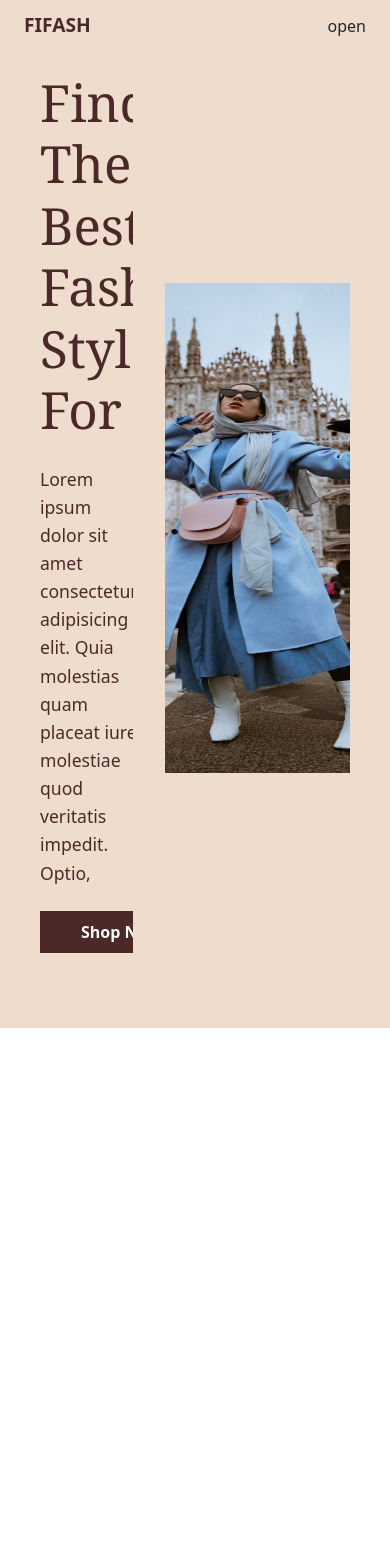
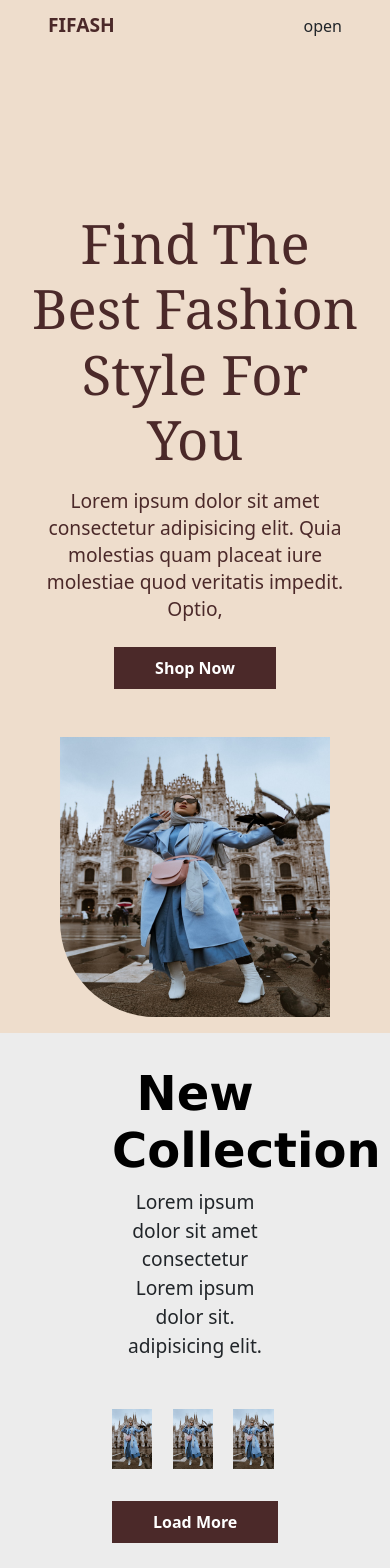
Before and after one commit to Walexz01/FiFash, a React (Vite) app: page / in a window 390 px wide. Shown: the top 1568 px of the page. Before the commit the page ends 1028 px from the top, so only its background shows below. Built offline with nearby package versions, Linux system fonts and the light colour scheme.

Commit message:
completed the new collection section

```diff
--- a/src/App.tsx
+++ b/src/App.tsx
@@ -1,11 +1,27 @@
 import Hero from "./components/Hero";
 import NavBar from "./components/NavBar";
+import image from "./assets/photo-1539109136881-3be0616acf4b.jpeg";
 
 function App() {
   return (
     <div className="app">
       <NavBar />
       <Hero />
+      <div className="new_collection">
+        <div className="heading">
+          <h2>New Collection</h2>
+          <p>
+            Lorem ipsum dolor sit amet consectetur Lorem ipsum dolor sit.
+            adipisicing elit.
+          </p>
+        </div>
+        <div className="img__grid">
+          <img src={image} alt="" />
+          <img src={image} alt="" />
+          <img src={image} alt="" />
+        </div>
+        <button className="action-btn loadmore">Load More</button>
+      </div>
     </div>
   );
 }
--- a/src/index.css
+++ b/src/index.css
@@ -2,25 +2,26 @@
     margin: 0;
     padding: 0;
     box-sizing: border-box;
-    overflow: hidden;
     scroll-behavior: smooth;
 }
 .app{
-    padding: 1rem 7rem;
-    background-color: #EEDDCC;
+    padding: 0rem 0;
+    background-color: #ffff;
 }
 .nav__container{
+    padding: 1rem 7rem;
     width: 100%;
     display: flex;
     align-items: center;
+    background-color: #EEDDCC;
     justify-content: space-between;
     height: 100%;
 }
 .logo{
     font-size: 1.2rem;
-    font-weight: 600;
+    font-weight:800;
     color: #4b2929;
-    z-index: 1;
+    z-index: 2;
 }
 .nav_group{
     display: flex;
@@ -67,6 +68,17 @@
 .toogle{
     display: none;
 }
+
+.hero{
+    padding: 4rem 4rem 4rem 8rem;
+    color: rgb(75, 41, 41);
+    display: grid;
+    grid-template-columns: 1fr 2fr;
+    background-color: #EEDDCC;
+    place-content: center;
+    gap: 2rem;
+
+}
 .side_1--hero{
     display: grid;
     place-content: center;
@@ -74,14 +86,7 @@
     place-items: start;
 
 }
-.hero{
-    padding: 4rem 1rem;
-    color: rgb(75, 41, 41);
-    display: grid;
-    grid-template-columns: 1fr 2fr;
-    place-content: center;
-    gap: 2rem;
-}
+
 .side_1--hero h1{
     font-size: 3.2rem;
     font-family: Georgia, 'Times New Roman', Times, serif;
@@ -125,12 +130,71 @@
     justify-self: center;
     border-bottom-left-radius: 7rem ;
 }
+
+
+.new_collection{
+    background-color: rgba(150, 147, 147, 0.178);
+    text-align: center;
+    padding: 2rem 7rem;
+}
+.new_collection h2{
+    font-size: 3rem;
+    color: black;
+    font-weight: 600;
+    font-family: 'Lucida Sans', 'Lucida Sans Regular', 'Lucida Grande', 'Lucida Sans Unicode', Geneva, Verdana, sans-serif;
+}
+.new_collection p{
+    font-size: 1.2rem;
+}
+.img__grid{
+    display: grid;
+    gap: 1rem;
+    padding-top: 2rem;
+    grid-template-columns: repeat(3,1fr);
+}
+.img__grid img{
+    width: 90%;
+}
+.loadmore{
+    margin-top: 2rem;
+}
+
+@media screen and (max-width:1024px ) {
+
+    .hero{
+        grid-template-columns: 1fr 1fr;
+    }
+    .side_1--hero h1{
+        font-size: 2.9rem;
+        padding-bottom: .5rem;
+
+
+    }
+    .side_1--hero p{
+        line-height: 1.4;
+    }
+    .side_2--hero{
+        display: grid;
+        position: relative;
+        place-content: center;
+
+    }
+    .side_2--hero img{
+        width: 340px;
+        height: 350px;
+    }
+
+
+}
+
 /* media query for 968px */
 @media screen and (max-width:968px ) {
-.app{
-    padding: .7rem 1.5rem;
-}
-
+    .nav__container{
+        padding: .7rem 3rem;
+    }
+    .hero{
+        padding: .7rem 1.5rem;
+    }
 .toogle{
     display: flex;
     z-index: 1;
@@ -140,15 +204,15 @@
     position: absolute;
     flex-direction: column;
     justify-content: center;
-    height: 100%;
+    height: 100vh;
     top: 0;
-    left: 0;
     bottom: 0;
     right: 0;
-    width: 100%;
+    width: 100vw;
     background-color: #EEDDCC;
     padding-bottom: 4rem;
     transition: all .15s ease-in;
+    z-index: 1;
  }
  .nav__links{
     flex-direction: column;
@@ -163,4 +227,45 @@
  .open_nav{
     display: flex;
  }
+
 }
+@media screen and (max-width:768px ) {
+    .hero{
+        padding: 10rem 1rem 1rem 1rem;
+        grid-template-columns: 1fr;
+        gap: 3rem;
+        text-align: center;
+    }
+    .side_1--hero{
+        place-content: center;
+        margin-top: 0;
+        padding: 0 1rem;
+        place-items: center;
+
+    }
+    .side_2--hero{
+        padding: 0 1rem;
+
+    }
+
+    .side_1--hero h1{
+        font-size: 3.4rem;
+    }
+    .side_1--hero p{
+        font-size: 1.2rem;
+    }
+    .side_2--hero img{
+        width: 420px;
+        height: 430px;
+        border-bottom-left-radius: 6rem ;
+    }
+}
+
+@media screen and (max-width:425px ) {
+    .side_2--hero img{
+        width: 270px;
+        height: 280px;
+        border-bottom-left-radius: 6rem ;
+    }
+
+}
```
